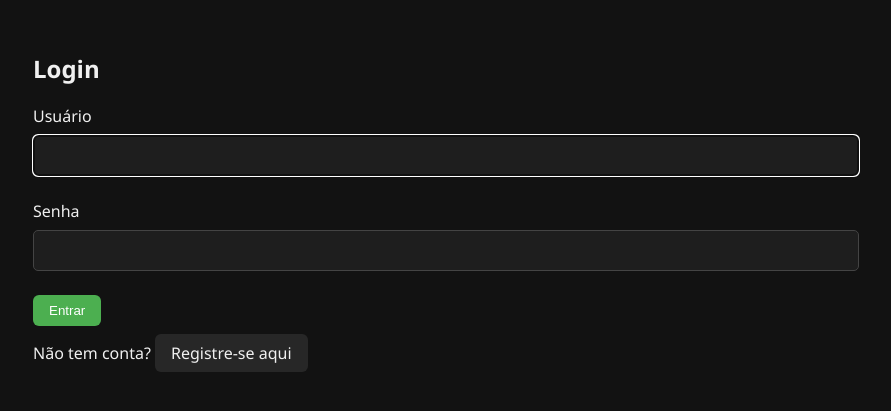
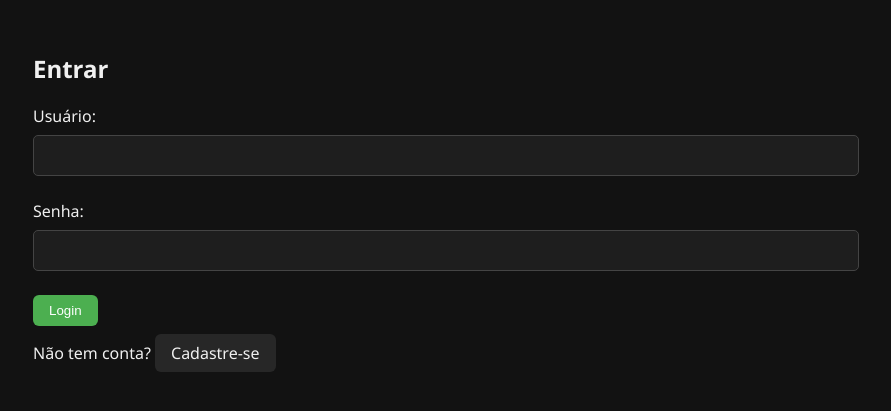
Before and after one commit to guandrade97/sistema-cobranca04, a Flask app: page /login in a window 1280 px wide. Shown: the part 65-476 px from the top of the page, without its empty margins (207-1098 px from the left). Run offline with Flask 3, Linux system fonts and the light colour scheme.

Commit message:
Update login.html

```diff
--- a/templates/login.html
+++ b/templates/login.html
@@ -1,19 +1,15 @@
 {% extends "base.html" %}
+{% block title %}Login{% endblock %}
+{% block content %}
+<h2>Entrar</h2>
+<form method="POST">
+    <label for="username">Usuário:</label>
+    <input type="text" name="username" required>
 
-{% block title %}Login - Sistema de Cobrança{% endblock %}
+    <label for="password">Senha:</label>
+    <input type="password" name="password" required>
 
-{% block content %}
-<h2>Login</h2>
-<form method="POST" action="{{ url_for('login') }}">
-    <div class="mb-3">
-        <label for="username" class="form-label">Usuário</label>
-        <input type="text" class="form-control" id="username" name="username" required autofocus>
-    </div>
-    <div class="mb-3">
-        <label for="password" class="form-label">Senha</label>
-        <input type="password" class="form-control" id="password" name="password" required>
-    </div>
-    <button type="submit" class="btn btn-primary">Entrar</button>
+    <button type="submit" class="btn">Login</button>
 </form>
-<p class="mt-3">Não tem conta? <a href="{{ url_for('register') }}">Registre-se aqui</a></p>
+<p>Não tem conta? <a href="{{ url_for('register') }}">Cadastre-se</a></p>
 {% endblock %}
```
